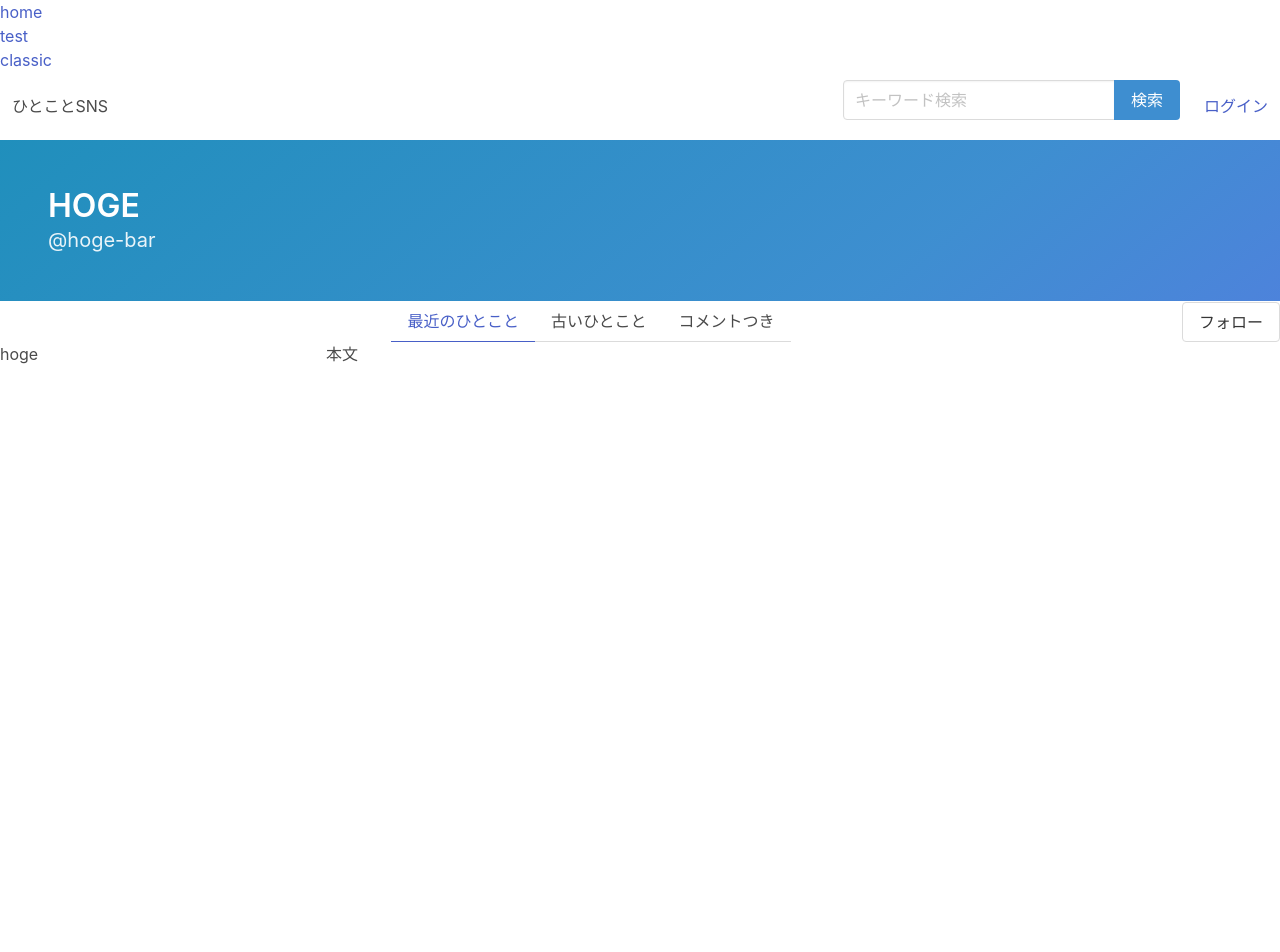
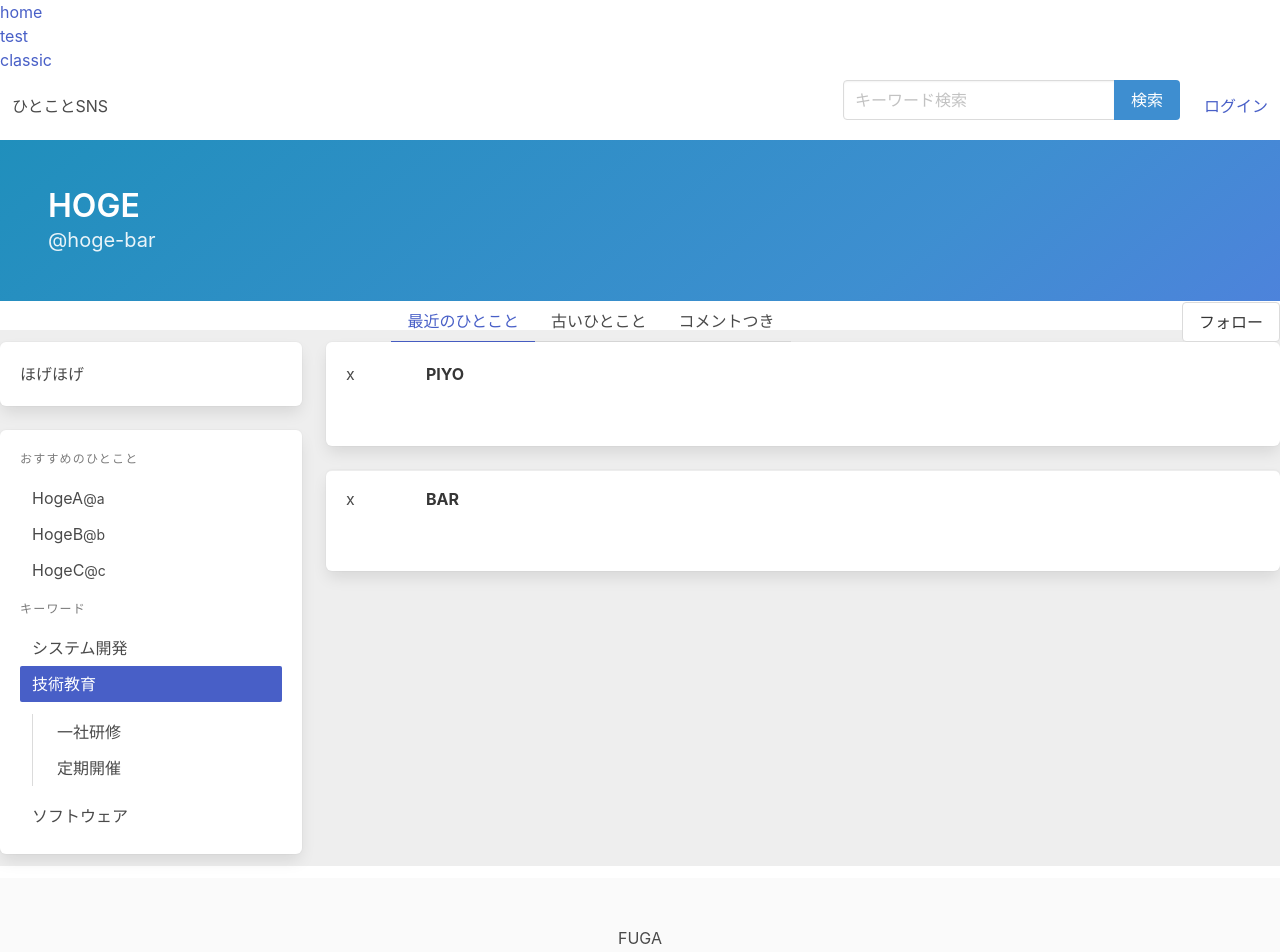
Before and after one commit to SakuraCase/practice-nuxt, a Nuxt app: page /bulma/sample2 in a window 1280 px wide. Shown: the top 952 px of the page. Before the commit the page ends 800 px from the top, so only its background shows below. Built offline with nearby package versions, Linux system fonts and the light colour scheme.

Commit message:
css tutorial1-3

```diff
--- a/pages/bulma/sample2.vue
+++ b/pages/bulma/sample2.vue
@@ -48,18 +48,65 @@
           </div>
         </div>
       </section>
-
     </header>
 
     <main class="columns">
       <div class="submenu column is-3">
-        <aside>hoge</aside>
+        <aside class="box">
+          ほげほげ
+        </aside>
+        <aside class="box menu">
+          <p class="menu-label">おすすめのひとこと</p>
+          <ul class="menu-list">
+            <li><a href="#">HogeA<small>@a</small></a></li>
+            <li><a href="#">HogeB<small>@b</small></a></li>
+            <li><a href="#">HogeC<small>@c</small></a></li>
+          </ul>
+          <p class="menu-label">キーワード</p>
+          <ul class="menu-list">
+            <li><a href="#">システム開発</a></li>
+            <li><a class="is-active" href="#">技術教育</a>
+              <ul>
+                <li><a href="#">一社研修</a></li>
+                <li><a href="#">定期開催</a></li>
+              </ul>
+            </li>
+            <li><a href="#">ソフトウェア</a></li>
+          </ul>
+        </aside>
       </div>
 
       <div class="column">
-        本文
+        <article class="box media">
+          <figure class="media-left">
+            <p class="image is-64x64">x</p>
+          </figure>
+          <div class="media-content">
+            <div class="content">
+              <p><strong>PIYO</strong></p>
+            </div>
+          </div>
+        </article>
+        <article class="box media">
+          <figure class="media-left">
+            <p class="image is-64x64">x</p>
+          </figure>
+          <div class="media-content">
+            <div class="content">
+              <p><strong>BAR</strong></p>
+            </div>
+          </div>
+        </article>
       </div>
     </main>
+
+    <footer class="footer">
+       <div class="container">
+         <div class="content has-text-centered">
+           FUGA
+         </div>
+       </div>
+    </footer>
 
   </div>
 </template>
@@ -68,3 +115,9 @@
 export default {
 }
 </script>
+
+<style>
+main {
+  background-color: #eee;
+}
+</style>
```
